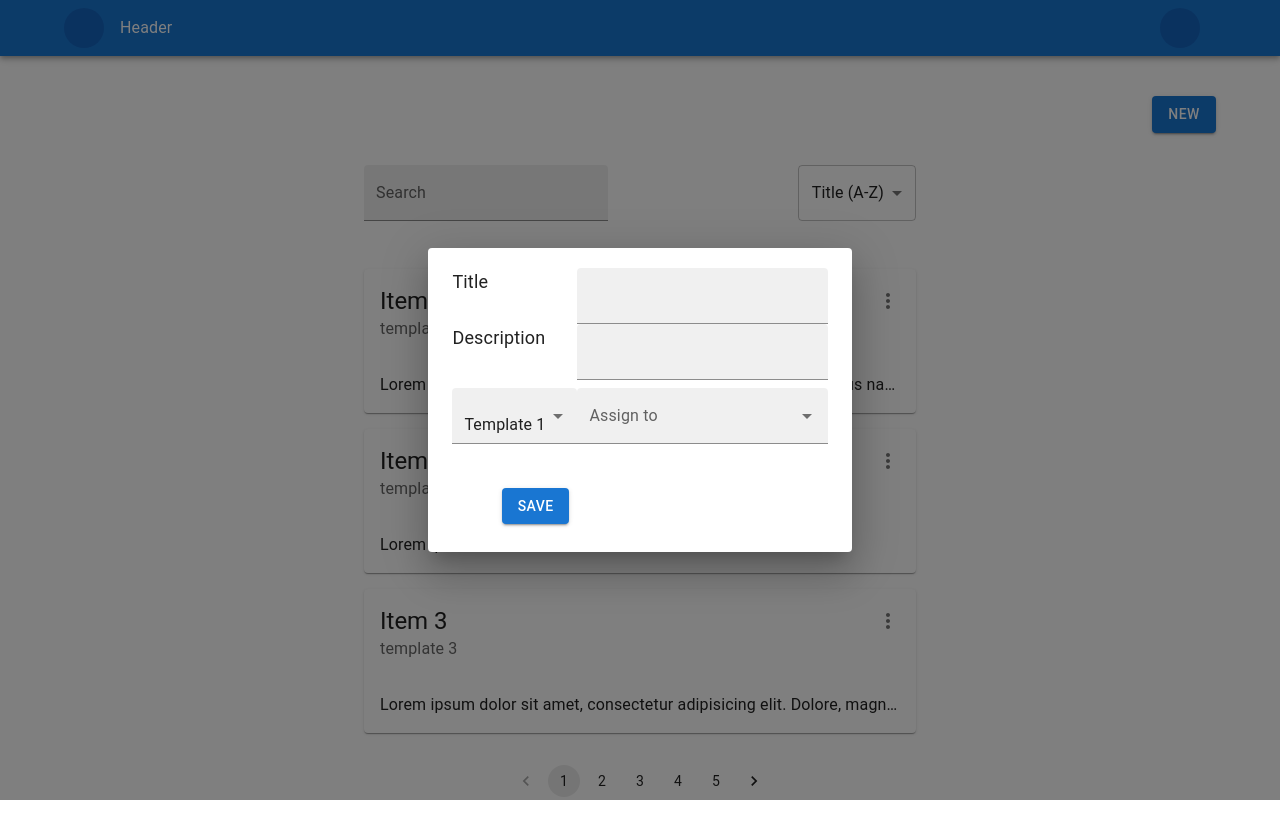
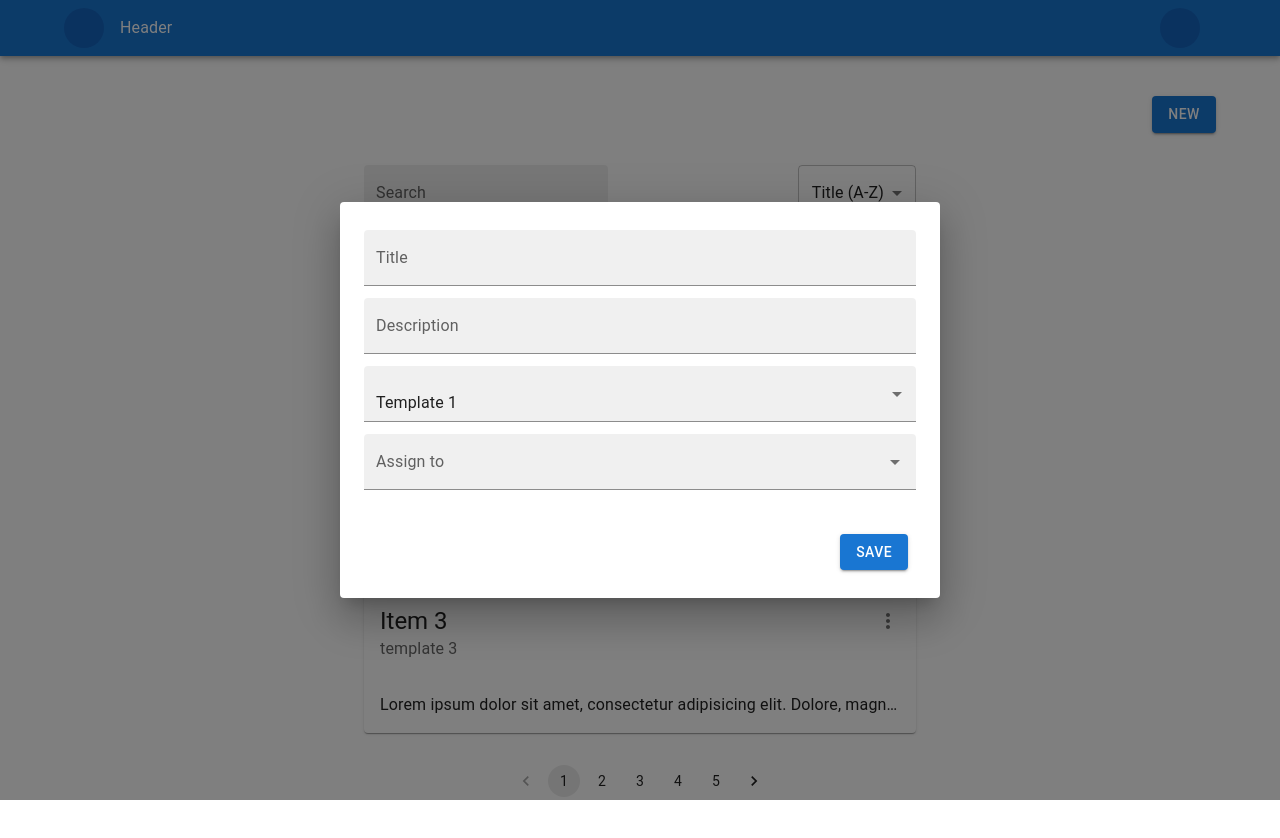
Before and after one commit to AzazelloB/pdp-admin, a React (Create React App) app: page / in a window 1280 px wide. Both pictures are taken after a click on the button "NEW". Shown: the top 838 px of the page. Built offline with nearby package versions, Linux system fonts and the light colour scheme.

Commit message:
Revert "uglify form"
This reverts commit 4dc154719b673e13d6dab96cc3b1be5f70329b4c.

```diff
--- a/src/components/CreateNewModal.tsx
+++ b/src/components/CreateNewModal.tsx
@@ -10,7 +10,6 @@ import {
 import { useState } from 'react';
 
 import Modal from 'ui/Modal';
-import { Input } from './Form';
 
 const templateOptions = [
   {
@@ -48,10 +47,10 @@ const CreateNewModal: React.FC = () => {
       </Modal.Button>
 
       <Modal.Content>
-        <Box display="grid" gridTemplateColumns="1fr 2fr">
-          <Input name="title" variant="filled" fullWidth label="Title" margin="dense" />
+        <>
+          <TextField fullWidth label="Title" margin="dense" variant="filled" />
 
-          <Input name="description" variant="filled" fullWidth label="Description" margin="dense" />
+          <TextField fullWidth label="Description" margin="dense" variant="filled" />
 
           <Select
             fullWidth
@@ -85,7 +84,7 @@ const CreateNewModal: React.FC = () => {
               </Box>
             )}
           </Modal.Actions>
-        </Box>
+        </>
       </Modal.Content>
     </Modal>
   );
--- a/src/components/Form/FormFields/Input.tsx
+++ /dev/null
@@ -1,82 +0,0 @@
-import {
-  FormHelperText,
-  Input as MuiInput,
-  OutlinedInput,
-  FilledInput,
-  Box,
-  Typography,
-} from '@mui/material';
-
-interface StandartInputProps extends React.ComponentProps<typeof MuiInput> {
-  variant: 'standart';
-}
-
-interface OutlinedInputProps extends React.ComponentProps<typeof OutlinedInput> {
-  variant: 'outlined';
-}
-
-interface FilledInputProps extends React.ComponentProps<typeof FilledInput> {
-  variant: 'filled';
-}
-
-type InputProps = (StandartInputProps | OutlinedInputProps | FilledInputProps) & {
-  name: string;
-  label?: string;
-  helperText?: string;
-}
-
-const Input: React.FC<InputProps> = ({
-  name,
-  variant = 'standard',
-  label,
-  helperText,
-  ...props
-}) => {
-  let InputComponent = null;
-
-  switch (variant) {
-    case 'filled':
-      InputComponent = FilledInput;
-      break;
-
-    case 'outlined':
-      InputComponent = OutlinedInput;
-      break;
-
-    default:
-      InputComponent = MuiInput;
-      break;
-  }
-
-  return (
-    // <Box display="flex" alignItems="center">
-    <>
-      {label && (
-        <label
-          htmlFor={name}
-        >
-          <Typography sx={{
-            mr: 2,
-            fontSize: 18,
-          }}
-          >
-            {label}
-          </Typography>
-        </label>
-      )}
-
-      <InputComponent
-        id={name}
-        name={name}
-        hiddenLabel
-        aria-describedby={`${name}-text`}
-        {...props}
-      />
-
-      {helperText && <FormHelperText id={`${name}-text`}>{helperText}</FormHelperText>}
-    </>
-    // </Box>
-  );
-};
-
-export default Input;
--- a/src/components/Form/index.ts
+++ /dev/null
@@ -1,5 +0,0 @@
-import Input from './FormFields/Input';
-
-export {
-  Input,
-};
```
